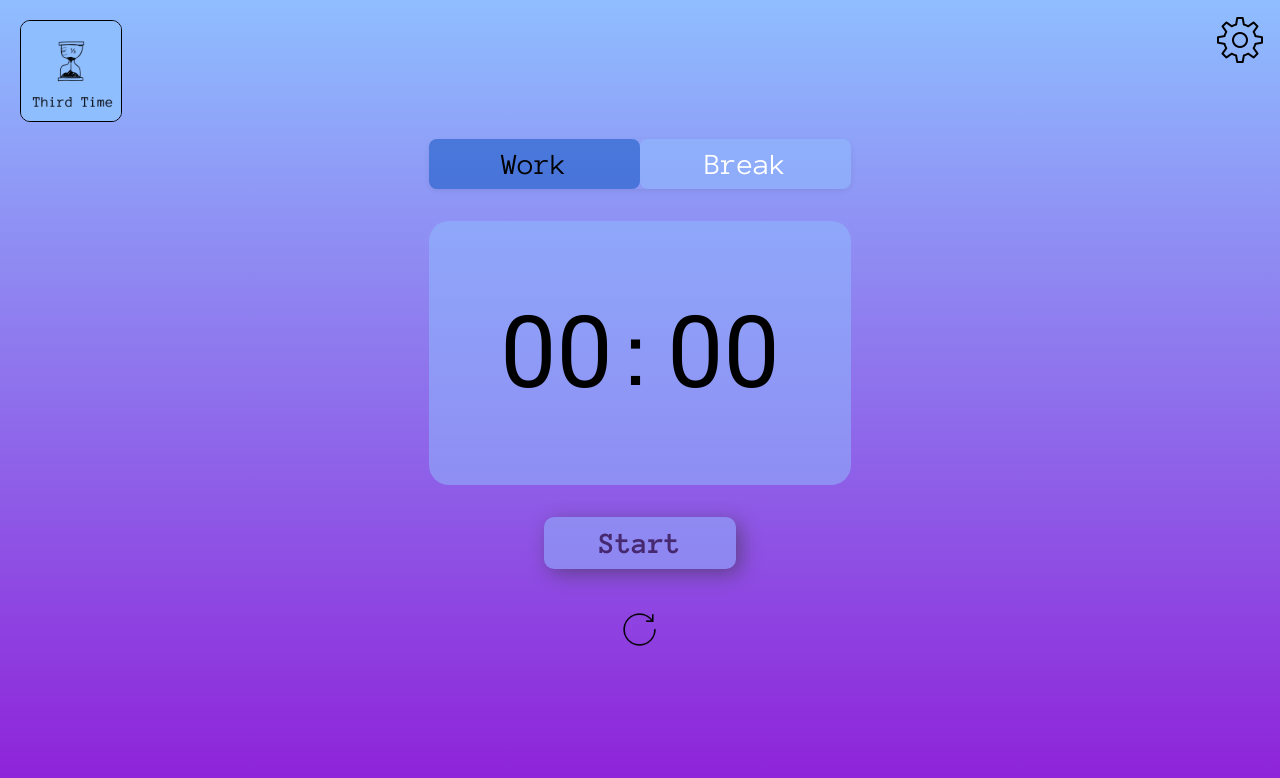
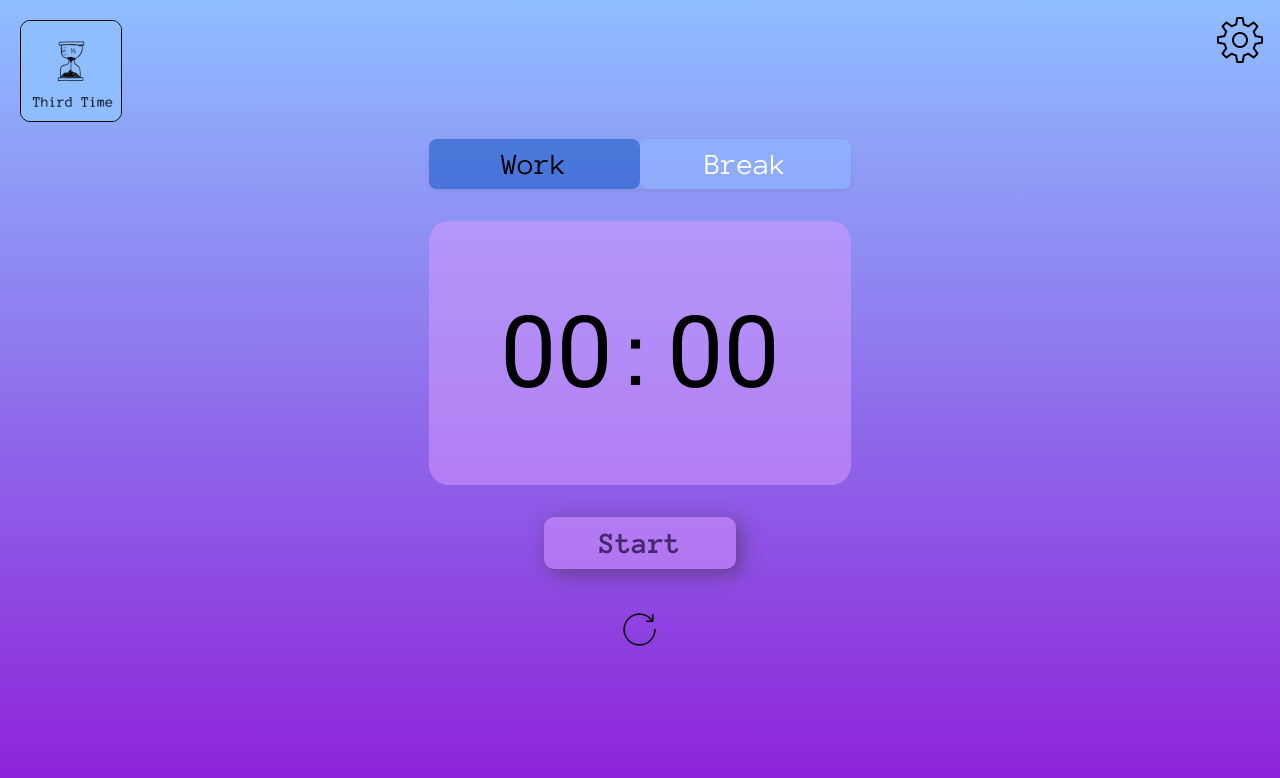
Before and after one commit to jfurdzik/ThirdTime, a React (Vite) app in the folder third-time/: page / in a window 1280 px wide. Shown: the top 778 px of the page. Built offline with nearby package versions, Linux system fonts and the light colour scheme.

Commit message:
toggle switches all color to purple

```diff
--- a/third-time/src/components/MyStopwatch/MyStopwatch.jsx
+++ b/third-time/src/components/MyStopwatch/MyStopwatch.jsx
@@ -32,10 +32,10 @@ export default function MyStopwatch() {
   return (
     <div className={styles.component}>
       <Toggle onDataSend={handleToggleData}/>
-      <div className={styles.time}>
+      <div className={toggleState == "work" ? styles.timeBlue : styles.timePurple}>
         <span>{formatTime(minutes)}</span>:<span>{formatTime(seconds)}</span>
       </div>
-      <div className={styles.start_pause_container}><button onClick={isRunning ? pause : start} className={styles.pause_start}>{isRunning ? 'Pause' : 'Start'}</button></div>
+      <div className={styles.start_pause_container}><button onClick={isRunning ? pause : start} className={toggleState == "work" ? styles.pause_start_blue : styles.pause_start_purple}>{isRunning ? 'Pause' : 'Start'}</button></div>
       <button onClick={() => reset(new Date(0), false)} className={styles.reset_button}><img src={reset_icon} className={styles.reset_img}/></button>
     </div>
   );
--- a/third-time/src/components/MyStopwatch/MyStopwatch.module.css
+++ b/third-time/src/components/MyStopwatch/MyStopwatch.module.css
@@ -1,4 +1,4 @@
-.time {
+.timeBlue {
     font-size: 100px;
     background-color: #8FBEFF80;
     color: black;
@@ -10,7 +10,23 @@
     border-radius: 20px;
 }
 
-.time > span {
+.timePurple {
+    font-size: 100px;
+    background-color: #D89EFF80;
+    color: black;
+    height: 33vh;
+    width: 33vw;
+    display: flex;
+    align-items: center;
+    justify-content: center;
+    border-radius: 20px;
+}
+
+.timeBlue > span {
+    font-family: "Roboto", sans-serif !important;
+}
+
+.timePurple > span {
     font-family: "Roboto", sans-serif !important;
 }
 
@@ -30,7 +46,7 @@
     background-color: transparent;
 }
 
-.pause_start {
+.pause_start_blue {
     background-color: #8FBEFF;
     border-radius: 10px;
     color: black;
@@ -41,8 +57,23 @@
     padding: 10px;
 }
 
-.pause_start:hover {
+.pause_start_blue:hover {
     background-color: #8FBEFFAA;
+}
+
+.pause_start_purple {
+    background-color: #D89EFF;
+    border-radius: 10px;
+    color: black;
+    filter: drop-shadow(5px 5px 10px #333333);
+    width: 15vw;
+    font-weight: 900;
+    font-size: 30px;
+    padding: 10px;
+}
+
+.pause_start_purple:hover {
+    background-color: #D89EFFAA;
 }
 
 .start_pause_container {
```
